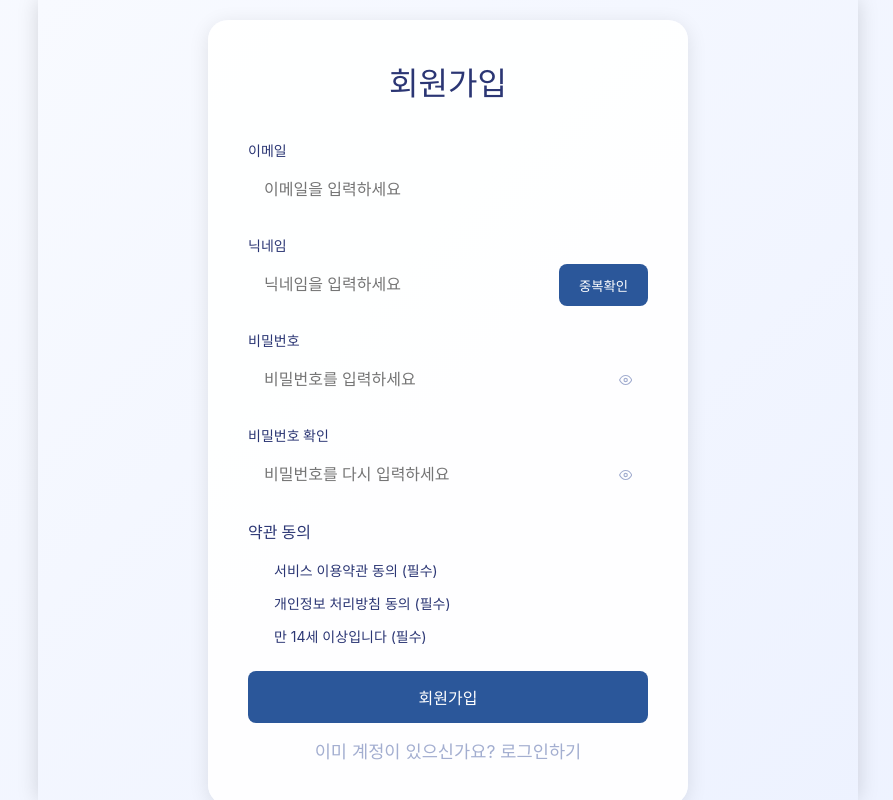
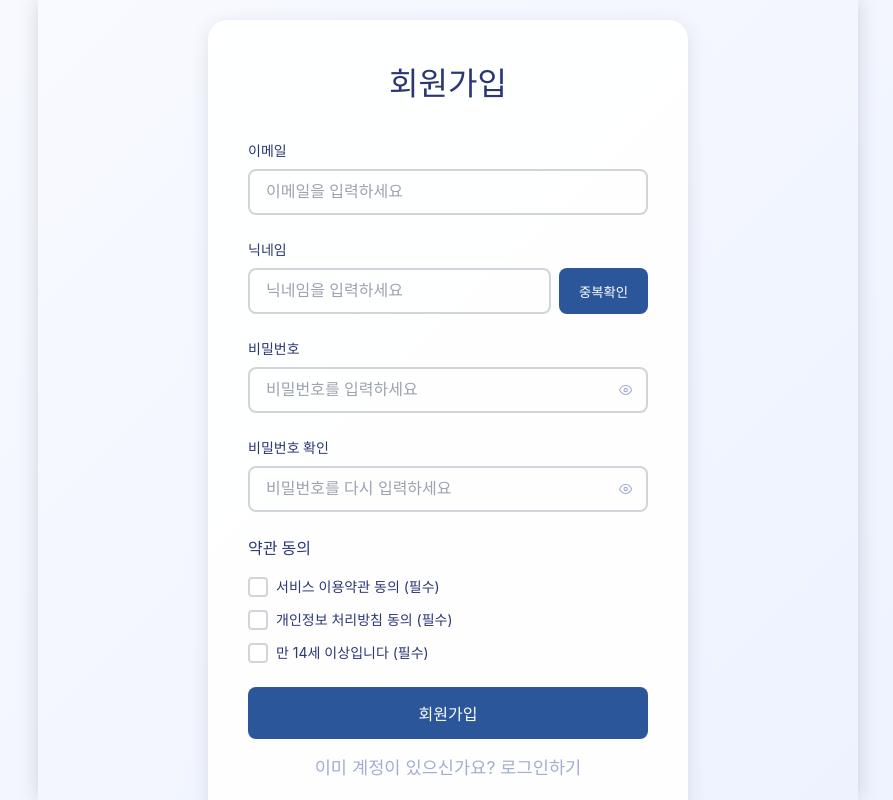
Before and after one commit to kimbyeong-9/video_call_app, a React (Vite) app: page /signup in a window 1280 px wide. Shown: the whole page, without its empty margins (192-1085 px from the left). Built offline with nearby package versions, Linux system fonts and the light colour scheme.

Commit message:
로그인,회원가입 페이지 수정

```diff
--- a/src/pages/Login/index.jsx
+++ b/src/pages/Login/index.jsx
@@ -3,7 +3,6 @@ import styled from 'styled-components';
 import { useNavigate } from 'react-router-dom';
 import { FiEye, FiEyeOff } from 'react-icons/fi';
 import { FcGoogle } from 'react-icons/fc';
-import { BsFacebook } from 'react-icons/bs';
 
 const Login = () => {
   const navigate = useNavigate();
@@ -100,15 +99,6 @@ const Login = () => {
             <FcGoogle size={20} />
             Google로 계속하기
           </SocialButton>
-
-          <SocialButton
-            type="button"
-            onClick={() => handleSocialLogin('facebook')}
-            social="facebook"
-          >
-            <BsFacebook size={20} />
-            Facebook으로 계속하기
-          </SocialButton>
         </SocialLoginSection>
 
         <LinksSection>
@@ -167,7 +157,7 @@ const Label = styled.label`
 const Input = styled.input`
   width: 100%;
   padding: 12px 16px;
-  border: 1px solid var(--border-color);
+  border: 2px solid #d1d5db;
   border-radius: 8px;
   font-size: 16px;
   color: var(--text-primary);
@@ -176,6 +166,10 @@ const Input = styled.input`
   &:focus {
     outline: none;
     border-color: var(--primary-blue);
+  }
+
+  &::placeholder {
+    color: #9ca3af;
   }
 `;
 
@@ -195,6 +189,10 @@ const PasswordToggle = styled.button`
   padding: 0;
   display: flex;
   align-items: center;
+
+  &:focus {
+    outline: none;
+  }
 `;
 
 const ErrorMessage = styled.div`
--- a/src/pages/Signup/index.jsx
+++ b/src/pages/Signup/index.jsx
@@ -177,6 +177,7 @@ const Signup = () => {
               placeholder="비밀번호를 입력하세요"
             />
             <PasswordToggle
+              type="button"
               onClick={() => setShowPassword(prev => ({
                 ...prev,
                 password: !prev.password
@@ -199,6 +200,7 @@ const Signup = () => {
               placeholder="비밀번호를 다시 입력하세요"
             />
             <PasswordToggle
+              type="button"
               onClick={() => setShowPassword(prev => ({
                 ...prev,
                 confirmPassword: !prev.confirmPassword
@@ -214,6 +216,7 @@ const Signup = () => {
           <TermsTitle>약관 동의</TermsTitle>
           <TermsGroup>
             <TermsItem>
+              <CheckboxWrapper>
                 <Checkbox
                   type="checkbox"
                   id="service"
@@ -223,11 +226,14 @@ const Signup = () => {
                     service: e.target.checked
                   }))}
                 />
+                <CheckboxCustom checked={terms.service} />
+              </CheckboxWrapper>
               <TermsLabel htmlFor="service">
                 서비스 이용약관 동의 (필수)
               </TermsLabel>
             </TermsItem>
             <TermsItem>
+              <CheckboxWrapper>
                 <Checkbox
                   type="checkbox"
                   id="privacy"
@@ -237,11 +243,14 @@ const Signup = () => {
                     privacy: e.target.checked
                   }))}
                 />
+                <CheckboxCustom checked={terms.privacy} />
+              </CheckboxWrapper>
               <TermsLabel htmlFor="privacy">
                 개인정보 처리방침 동의 (필수)
               </TermsLabel>
             </TermsItem>
             <TermsItem>
+              <CheckboxWrapper>
                 <Checkbox
                   type="checkbox"
                   id="age"
@@ -251,6 +260,8 @@ const Signup = () => {
                     age: e.target.checked
                   }))}
                 />
+                <CheckboxCustom checked={terms.age} />
+              </CheckboxWrapper>
               <TermsLabel htmlFor="age">
                 만 14세 이상입니다 (필수)
               </TermsLabel>
@@ -311,7 +322,7 @@ const Label = styled.label`
 const Input = styled.input`
   width: 100%;
   padding: 12px 16px;
-  border: 1px solid var(--border-color);
+  border: 2px solid #d1d5db;
   border-radius: 8px;
   font-size: 16px;
   color: var(--text-primary);
@@ -320,6 +331,10 @@ const Input = styled.input`
   &:focus {
     outline: none;
     border-color: var(--primary-blue);
+  }
+
+  &::placeholder {
+    color: #9ca3af;
   }
 `;
 
@@ -359,6 +374,10 @@ const PasswordToggle = styled.button`
   padding: 0;
   display: flex;
   align-items: center;
+
+  &:focus {
+    outline: none;
+  }
 `;
 
 const ErrorMessage = styled.span`
@@ -391,10 +410,45 @@ const TermsItem = styled.div`
   gap: 8px;
 `;
 
+const CheckboxWrapper = styled.div`
+  position: relative;
+  width: 20px;
+  height: 20px;
+`;
+
 const Checkbox = styled.input`
-  width: 18px;
-  height: 18px;
+  position: absolute;
+  opacity: 0;
+  width: 20px;
+  height: 20px;
   cursor: pointer;
+  z-index: 2;
+`;
+
+const CheckboxCustom = styled.div`
+  position: absolute;
+  top: 0;
+  left: 0;
+  width: 20px;
+  height: 20px;
+  border: 2px solid ${props => props.checked ? 'var(--primary-blue)' : '#d1d5db'};
+  border-radius: 4px;
+  background-color: ${props => props.checked ? 'var(--primary-blue)' : 'white'};
+  pointer-events: none;
+  transition: all 0.2s;
+
+  &::after {
+    content: '';
+    position: absolute;
+    display: ${props => props.checked ? 'block' : 'none'};
+    left: 6px;
+    top: 2px;
+    width: 5px;
+    height: 10px;
+    border: solid white;
+    border-width: 0 2px 2px 0;
+    transform: rotate(45deg);
+  }
 `;
 
 const TermsLabel = styled.label`
```
Lines whose indentation alone changed are shown as unchanged.
